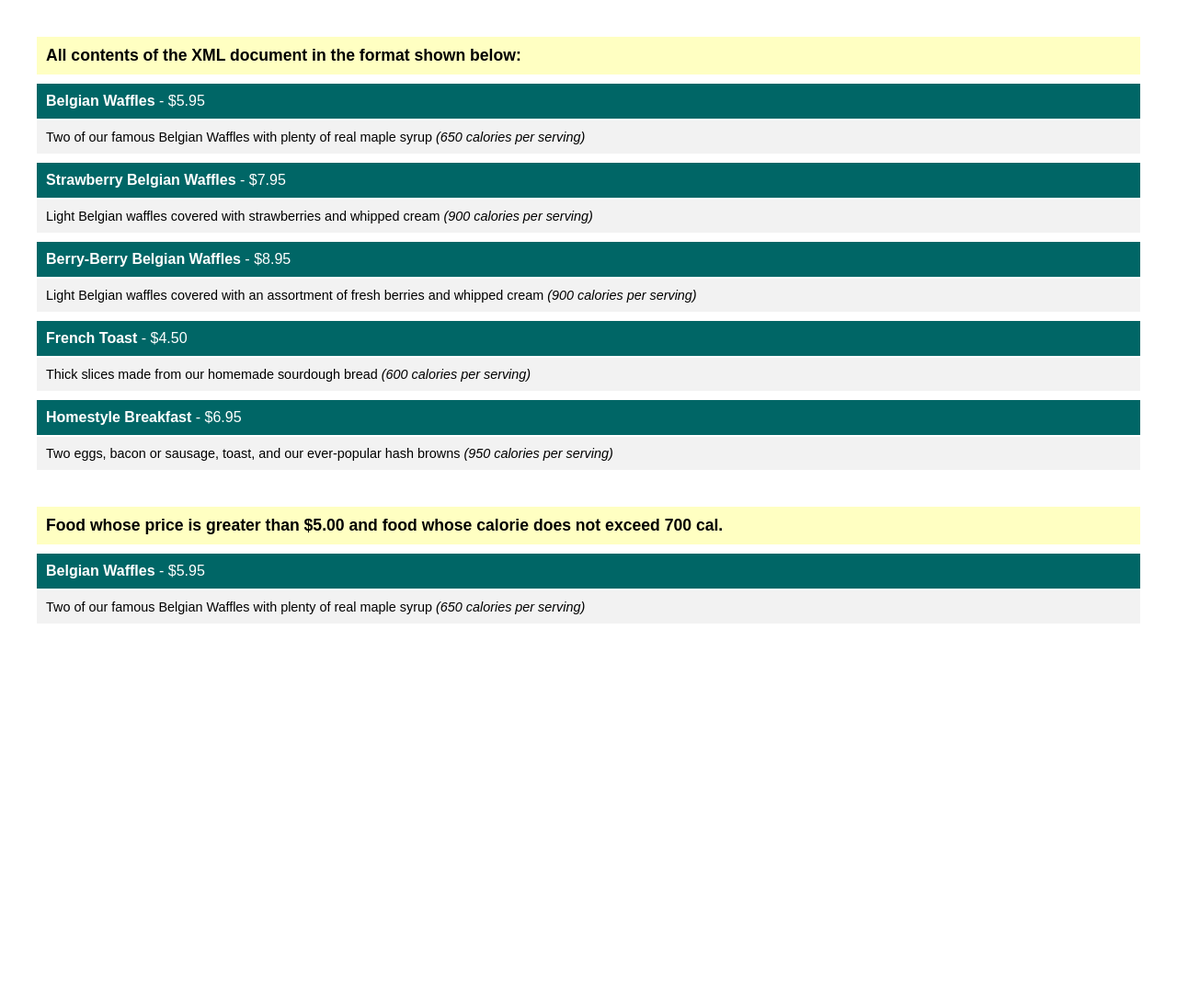
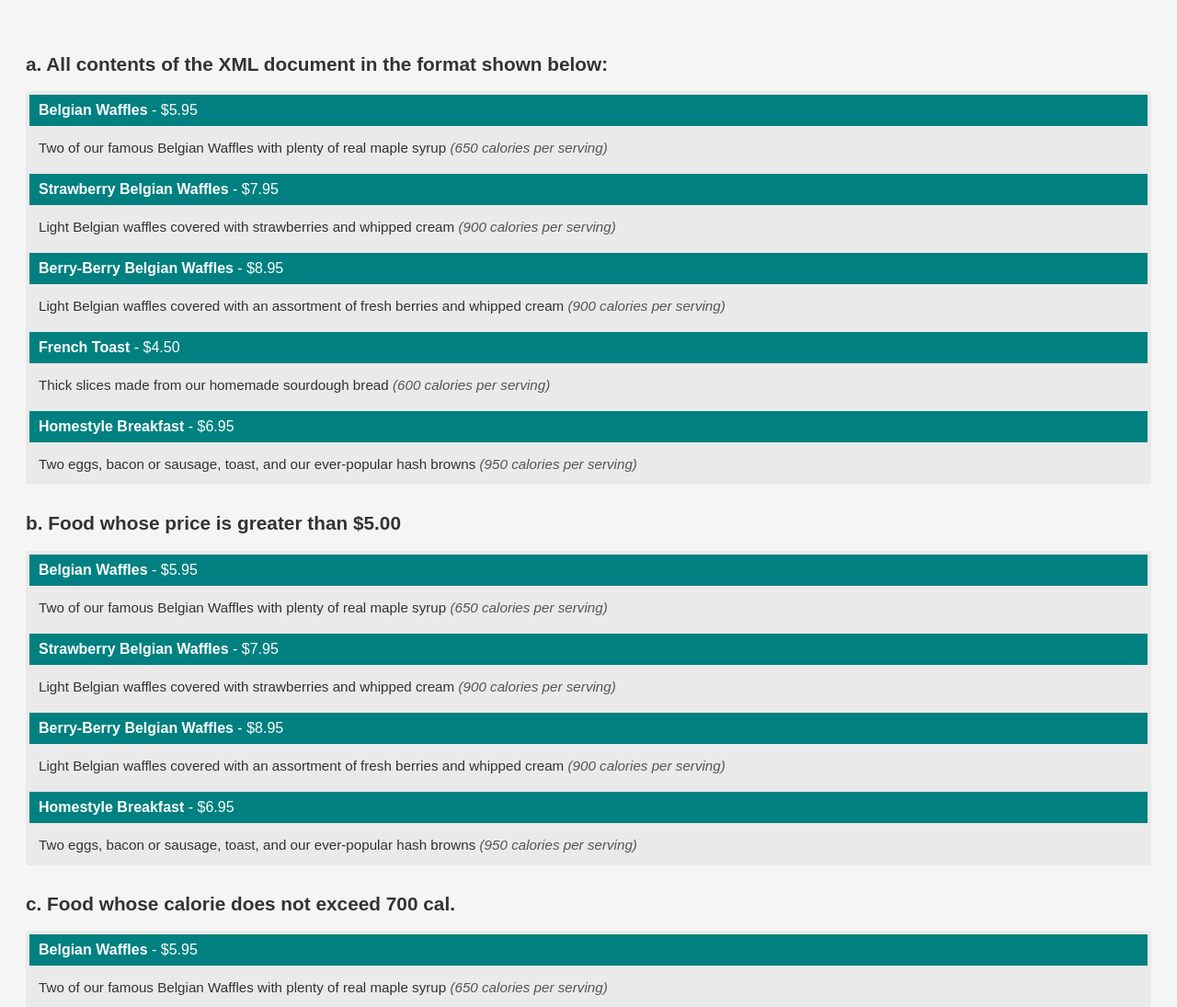
Before and after one commit to RicheleMaeBeltran11/MenuApp, a plain HTML site: page index.html in a window 1280 px wide. Shown: the top 1095 px of the page at 92% size. Before the commit the page ends 800 px from the top, so only its background shows below. Drawn offline with Linux system fonts and the light colour scheme.

Commit message:
Update index.html

```diff
--- a/index.html
+++ b/index.html
@@ -1,103 +1,77 @@
 <!DOCTYPE html>
 <html lang="en">
 <head>
-    <meta charset="UTF-8">
-    <title>Breakfast Menu</title>
+    <meta charset="UTF-8" />
+    <title>Menu Display</title>
     <style>
         body {
-            font-family: Arial;
-            margin: 40px;
+            font-family: Arial, sans-serif;
+            background-color: #f5f5f5;
+            padding: 20px;
         }
 
-        .header {
-            background-color: #e5f3ff;
-            padding: 10px;
-            margin-bottom: 10px;
-            font-weight: bold;
-            font-size: 1.2em;
+        /* Single gray box container for each step */
+        .item-container {
+            background-color: #ebeaea;
+            margin-bottom: 12px;
+            border-radius: 4px;
+            overflow: hidden;
+            padding: 4px;
         }
 
-        .module {
-            background-color: #ffffc2;
-            padding: 10px;
+        /* Each food item inside the container */
+        .item {
+            background-color: teal;
+            color: white;
+
+            padding: 8px 10px;
+            margin-top: 10px;
             margin-bottom: 10px;
-            font-weight: bold;
-            font-size: 1.1em;
+        }
+        /* Remove top margin on first item to avoid extra space */
+        .item-container .item:first-child {
+            margin-top: 0;
         }
 
-        .step-info {
-            margin-bottom: 10px;
-            padding: 10px;
-            background-color: #f0f8ff;
-            border-left: 5px solid #0077b6;
+        .desc2 {
+            padding: 5px 10px 10px 10px;
             font-size: 0.95em;
+            color: #333;
+            margin-top: 0;
         }
 
-        .item {
-            background-color: #006666;
-            color: white;
-            padding: 10px;
-            margin-bottom: 2px;
+        em {
+            color: #555;
+            font-style: italic;
         }
 
-        .desc {
-            background-color: #f2f2f2;
-            padding: 10px;
-            font-style: italic;
-            font-size: 0.9em;
-            margin-bottom: 10px;
-        }
-        .desc2 {
-            background-color: #f2f2f2;
-            padding: 10px;
-
-            font-size: 0.9em;
-            margin-bottom: 10px;
-        }
-
-        .result-count {
-            margin-bottom: 10px;
-            font-weight: normal;
-        }
-
-        .section {
-            margin-bottom: 40px;
-        }
-
-        .sub-section {
-            background-color: #eef;
-            padding: 10px;
-            margin-top: 10px;
-        }
-
-        .sub-title {
-            font-weight: bold;
-            margin-bottom: 5px;
+        h2 {
+            font-size: 1.3em;
+            margin-top: 30px;
+            color: #333;
         }
     </style>
 </head>
 <body>
 
-    <!-- STEP A -->
-    <div class="section">
-        <div class="module">All contents of the XML document in the format shown below:</div>
-        <div class="result-count" id="resultCountA"></div>
-        <div id="stepA"></div>
-    </div>
+    <!--<h2>-->
+        <!--3.	Create an HTML document that will display the following:-->
 
-    <!-- STEP B -->
-    <div class="section">
-        <!--<div class="module">Food whose price is greater than $5.00</div>-->
-        <div class="result-count" id="resultCountB"></div>
-        <div id="stepB"></div>
-    </div>
+    <!--</h2>-->
+    <h2>a.	All contents of the XML document in the format shown below:</h2>
+    <!--<h2>Step A: All Food Items</h2>-->
+    <div id="resultCountA"></div>
+    <div id="stepA"></div>
 
-    <!-- STEP C -->
-    <div class="section">
-        <div class="module">Food whose price is greater than $5.00 and food whose calorie does not exceed 700 cal.</div>
-        <div class="result-count" id="resultCountC2"></div>
-        <div id="stepC2"></div>
-    </div>
+    <h2>b.	Food whose price is greater than $5.00</h2>
+    <!--<h2>Step B: Food Items Over $5.00</h2>-->
+    <div id="resultCountB"></div>
+    <div id="stepB"></div>
+
+    <h2>c.	Food whose calorie does not exceed 700 cal.</h2>
+    <!--<h2>Step C: From B, with Calories ≤ 700</h2>-->
+    <div id="resultCountC2"></div>
+    <div id="stepC2"></div>
 
     <script>
         let foodsData = [];
@@ -117,37 +91,44 @@
                     foodsData.push({ name, price, description, calories });
                 }
 
-                // Display Step A
-                const stepADiv = document.getElementById('stepA');
-                document.getElementById('resultCountA').innerText ;
+                // Step A display
+                document.getElementById('resultCountA').textContent;
+                let stepAHTML = `<div class="item-container">`;
                 foodsData.forEach(item => {
-                    stepADiv.innerHTML += `
+                    stepAHTML += `
                             <div class="item"><strong>${item.name}</strong> - $${item.price.toFixed(2)}</div>
-                            <div class="desc2">${item.description} <em>(${item.calories} calories per serving)</em> </div>
+                            <div class="desc2">${item.description} <em>(${item.calories} calories per serving)</em></div>
                         `;
                 });
+                stepAHTML += `</div>`;
+                document.getElementById('stepA').innerHTML = stepAHTML;
 
-                // Step B: Filter price > $5.00
-                const stepB = foodsData.filter(item => item.price > 5.00);
-                const stepBDiv = document.getElementById('stepB');
-                document.getElementById('resultCountB').innerText;
-                stepB.forEach(item => {
-                    stepBDiv.innerHTML += `
-
+                // Step B filter price > 5.00
+                const stepBData = foodsData.filter(item => item.price > 5.00);
+                document.getElementById('resultCountB').textContent;
+                let stepBHTML = `<div class="item-container">`;
+                stepBData.forEach(item => {
+                    stepBHTML += `
+                            <div class="item"><strong>${item.name}</strong> - $${item.price.toFixed(2)}</div>
+                            <div class="desc2">${item.description} <em>(${item.calories} calories per serving)</em></div>
                         `;
                 });
+                stepBHTML += `</div>`;
+                document.getElementById('stepB').innerHTML = stepBHTML;
 
-                // Step C: From Step B, calories ≤ 700
-                const stepC1 = stepB.filter(item => item.calories <= 700);
-                const stepC2Div = document.getElementById('stepC2');
-                document.getElementById('resultCountC2').innerText;
-                stepC1.forEach(item => {
-                    stepC2Div.innerHTML += `
-                           <div class="item"><strong>${item.name}</strong> - $${item.price.toFixed(2)}</div>
-                            <div class="desc2">${item.description} <em>(${item.calories} calories per serving)</em> </div>
-
+                // Step C filter calories ≤ 700 from Step A (all foods)
+                const stepCData = foodsData.filter(item => item.calories <= 700);
+                document.getElementById('resultCountC2').textContent;
+                let stepCHTML = `<div class="item-container">`;
+                stepCData.forEach(item => {
+                    stepCHTML += `
+                            <div class="item"><strong>${item.name}</strong> - $${item.price.toFixed(2)}</div>
+                            <div class="desc2">${item.description} <em>(${item.calories} calories per serving)</em></div>
                         `;
                 });
+                stepCHTML += `</div>`;
+                document.getElementById('stepC2').innerHTML = stepCHTML;
+
             });
     </script>
 
```
